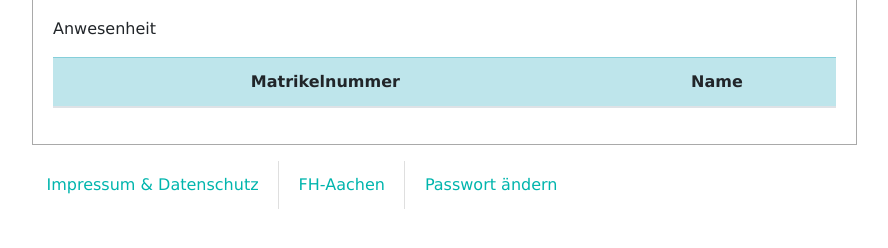
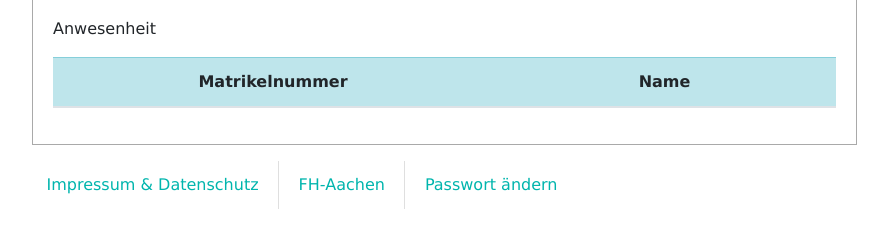
Before and after one commit to jan19998/swepl, a PHP site: page /betreuer_meilenstein.php in a window 1280 px wide, after a click on "Statistiken". Shown: the part 391-639 px from the top of the page, without its empty margins (338-1226 px from the left). Run offline with PHP 8.4, Linux system fonts and the light colour scheme; data that the repository does not hold is empty.

Commit message:
Update swepl.css

```diff
--- a/css/swepl.css
+++ b/css/swepl.css
@@ -81,4 +81,8 @@ input[type=submit] {
 }
 
 .tableFixHead          { overflow-y: auto; height: 100px; }
+
+.table_width_statisitc {
+    min-width: 135px;
+}
 /*---------------*/
```
